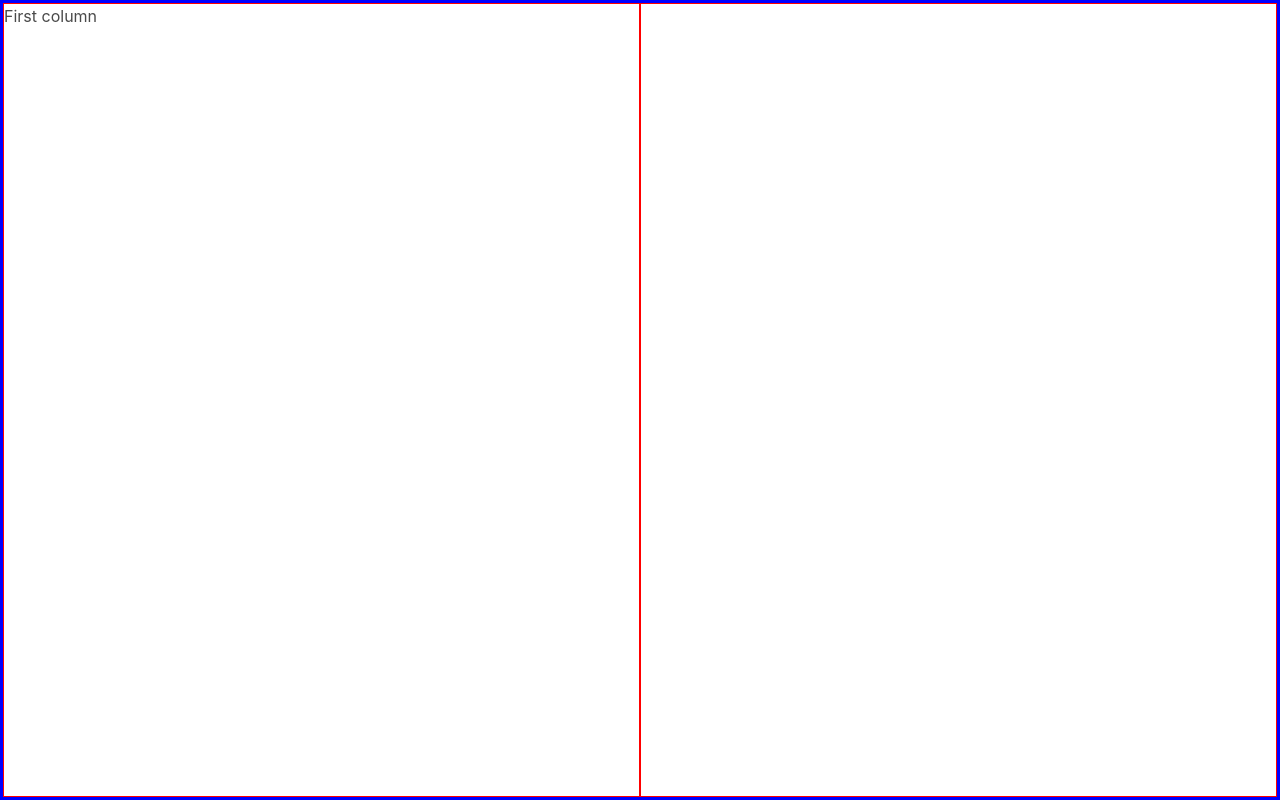
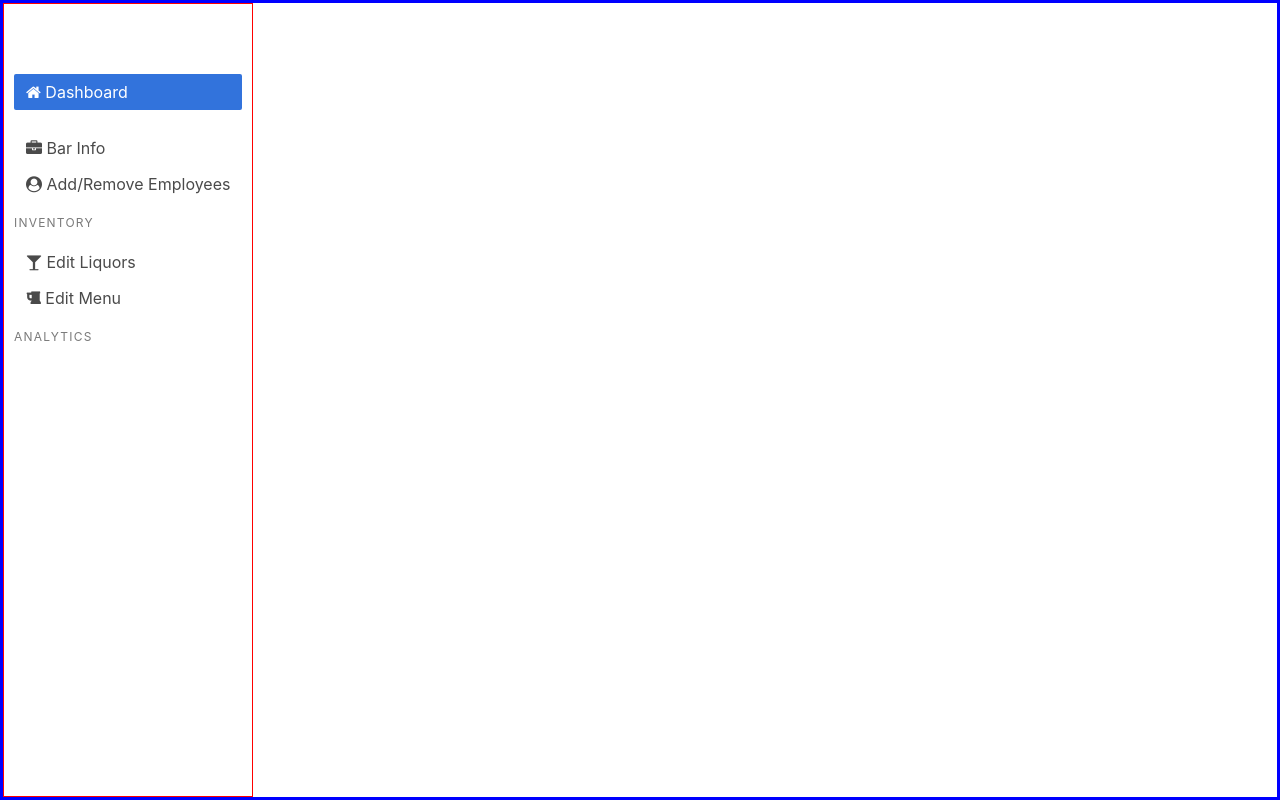
Before and after one commit to EJMason/barambe-admin, a React (Create React App) app: page / in a window 1280 px wide. Built offline with nearby package versions, Linux system fonts and the light colour scheme.

Commit message:
sidebar layout completed

```diff
--- a/src/App.js
+++ b/src/App.js
@@ -15,12 +15,20 @@ class App extends Component {
       <div class="columns is-gapless is-mobile is-marginless main-col">
 
         <MediaQuery query="(min-width: 768px)">
-          <div class="column red">
-            First column
+          <div class="column is-narrow red">
+
+            <div className="sidebar-top">
+
+            </div>
+
+            <div className="sidebar-main">
+              <Sidebar />
+            </div>
+
           </div>
         </MediaQuery>
 
-        <div class="column red">
+        <div className="column">
           <MediaQuery query="(max-width: 768px)">
             <MobileBar />
           </MediaQuery>
@@ -28,23 +36,6 @@ class App extends Component {
       </div>
     );
   }
-  // render() {
-  //   return (
-  //     <div className="red">
-  //       <div className="red">
-  //         <Navbar />
-  //       </div>
-
-  //       <div className="columns full is-mobile is-gapless">
-  //           <Sidebar />
-  //         <div className="column">
-  //           body area
-  //         </div>
-  //       </div>
-
-  //     </div>
-  //   );
-  // }
 }
 
 export default App;
--- a/src/sidebar/Sidebar.container.js
+++ b/src/sidebar/Sidebar.container.js
@@ -5,34 +5,57 @@ export default class Sidebar extends Component {
   constructor(props) {
     super(props);
     this.state = {
-      open: true
+      open: true,
+      active: 'dashboard',
     }
   }
 
   render() {
     return (
-      <div className="column is-narrow sidebar-main red">
+        <aside className="menu">
 
-          <aside className="menu">
+          <ul className="menu-list">
+            <li>
+              <a className={(this.state.active === 'dashboard') ? "is-active" : ""} href="#">
+              <i class="fa fa-home" aria-hidden="true" /> Dashboard
+              </a>
+            </li>
+            <br />
 
-            <ul className="menu-list">
-              <li><a href="#">Dashboard</a></li>
-              <li><a href="#">Bar Info</a></li>
-              <li><a href="#">Employees</a></li>
-            </ul>
+            <li>
+              <a href="#">
+              <i class="fa fa-briefcase" aria-hidden="true"></i> Bar Info
+              </a>
+            </li>
 
-            <p className="menu-label">Edit Menu</p>
+            <li>
+              <a href="#">
+                <i class="fa fa-user-circle" aria-hidden="true"/> Add/Remove Employees
+              </a>
+            </li>
+          </ul>
 
-            <ul className="menu-list">
-              <li><a href="#">Ingredients</a></li>
-              <li><a href="#">Menu Items</a></li>
-            </ul>
+          <p className="menu-label">Inventory</p>
 
-            <p className="menu-label">Analytics</p>
+          <ul className="menu-list">
 
-          </aside>
+            <li>
+              <a href="#">
+                <i class="fa fa-glass" aria-hidden="true"></i> Edit Liquors
+              </a>
+            </li>
 
-      </div>
+            <li>
+              <a href="#">
+              <i class="fa fa-beer" aria-hidden="true"></i> Edit Menu
+              </a>
+            </li>
+
+          </ul>
+
+          <p className="menu-label">Analytics</p>
+
+        </aside>
     )
   }
 }
--- a/src/styles/partials/_dashboard.scss
+++ b/src/styles/partials/_dashboard.scss
@@ -26,8 +26,12 @@
 
 .sidebar-main {
   // @extend .shadow-right;
-  width: 260px;
-  height: 100%;
+  padding-left: 10px;
+  padding-right: 10px;
+}
+
+.sidebar-top {
+  height: 70px;
 }
 
 .main-col {
```
Also changed, not shown: src/navbar/Navbar.container.js (+0 -30 lines), src/styles/main.css.
